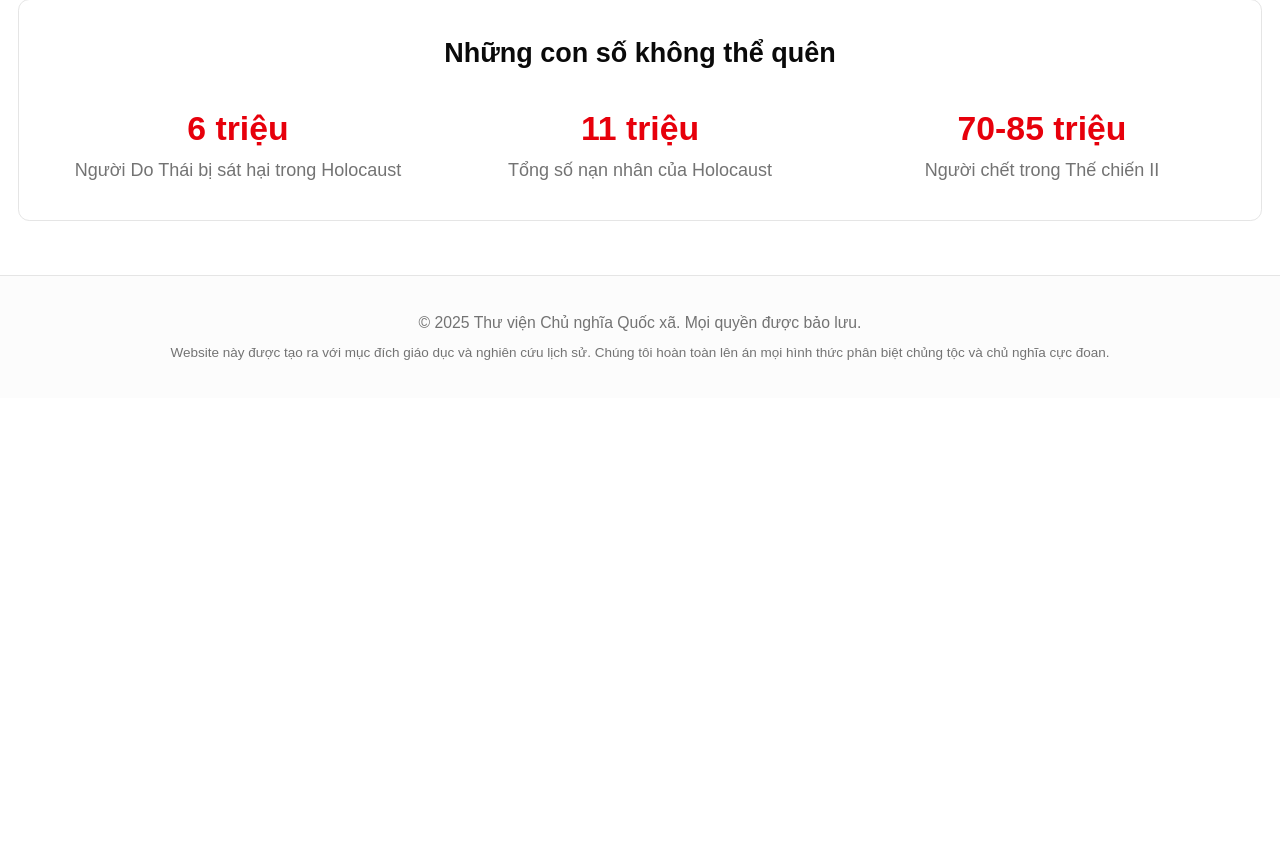
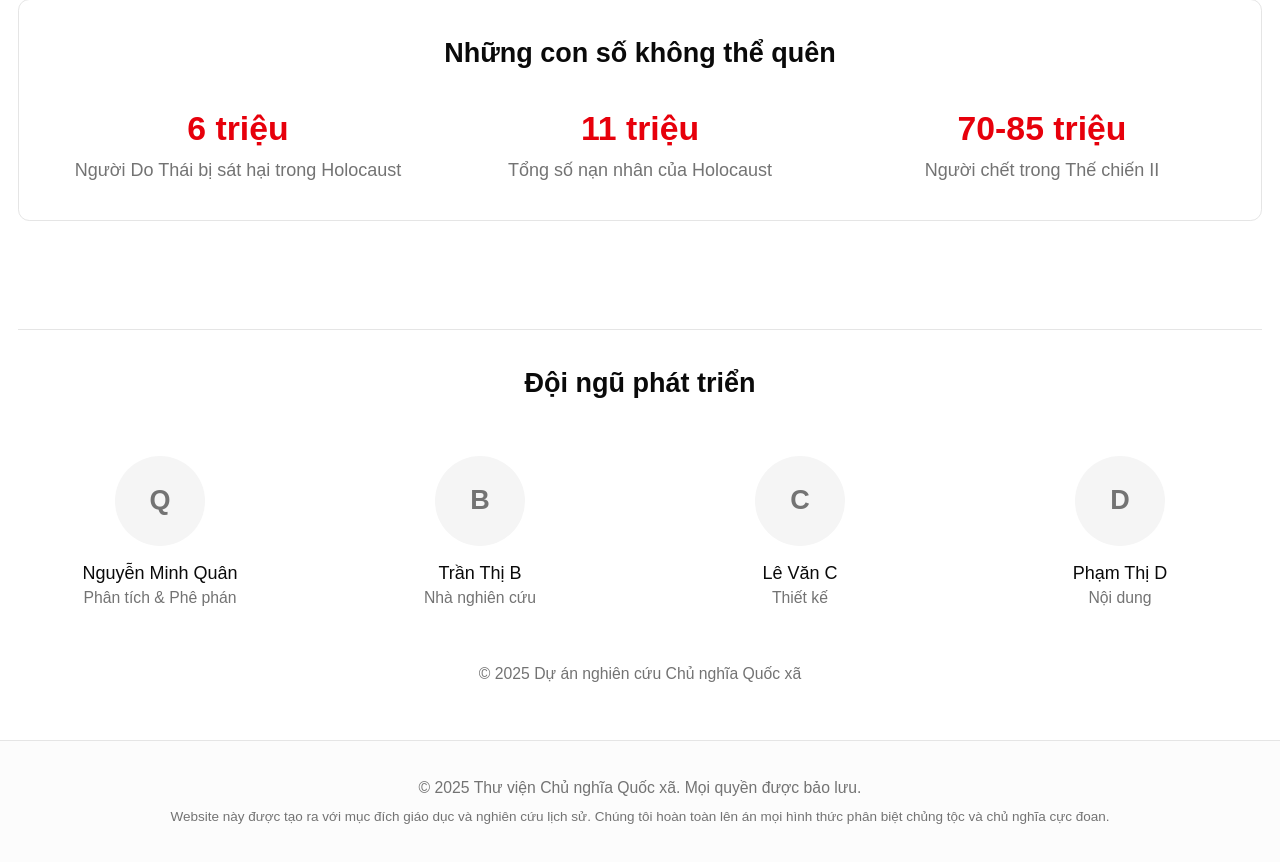
Before and after one commit to Pinlo754/Nazism, a Next.js app: page / in a window 1280 px wide. Shown: the part 1704-2566 px from the top of the page. Before the commit the page ends 2102 px from the top, so only its background shows below. Built offline with nearby package versions, Linux system fonts and the light colour scheme.

Commit message:
add team member list

```diff
--- a/src/views/HomeView/index.tsx
+++ b/src/views/HomeView/index.tsx
@@ -152,6 +152,45 @@ export default function HomePageView() {
           ))}
         </div>
       </motion.section>
+
+      {/* Team Members Footer */}
+      <motion.footer
+        variants={fadeIn}
+        initial="hidden"
+        whileInView="show"
+        transition={{ duration: 0.8 }}
+        viewport={{ once: true }}
+        className="mt-24 pt-8 border-t border-border"
+      >
+        <h2 className="text-2xl font-bold text-center mb-8">Đội ngũ phát triển</h2>
+        <div className="grid grid-cols-2 md:grid-cols-4 gap-8 text-center">
+          {[
+            { name: 'Nguyễn Minh Quân', role: 'Phân tích & Phê phán' },
+            { name: 'Trần Thị B', role: 'Nhà nghiên cứu' },
+            { name: 'Lê Văn C', role: 'Thiết kế' },
+            { name: 'Phạm Thị D', role: 'Nội dung' },
+          ].map((member, i) => (
+            <motion.div
+              key={i}
+              variants={fadeUp}
+              initial="hidden"
+              whileInView="show"
+              transition={{ delay: i * 0.2 }}
+              viewport={{ once: true }}
+              className="p-4 rounded-lg hover:bg-muted/50 transition-colors"
+            >
+              <div className="w-20 h-20 mx-auto mb-3 rounded-full bg-muted flex items-center justify-center text-2xl font-bold text-muted-foreground">
+                {member.name.split(' ').pop()?.[0]}
+              </div>
+              <h3 className="font-medium">{member.name}</h3>
+              <p className="text-sm text-muted-foreground">{member.role}</p>
+            </motion.div>
+          ))}
+        </div>
+        <p className="text-center text-sm text-muted-foreground mt-8">
+          © {new Date().getFullYear()} Dự án nghiên cứu Chủ nghĩa Quốc xã
+        </p>
+      </motion.footer>
     </div>
   )
 }
```
